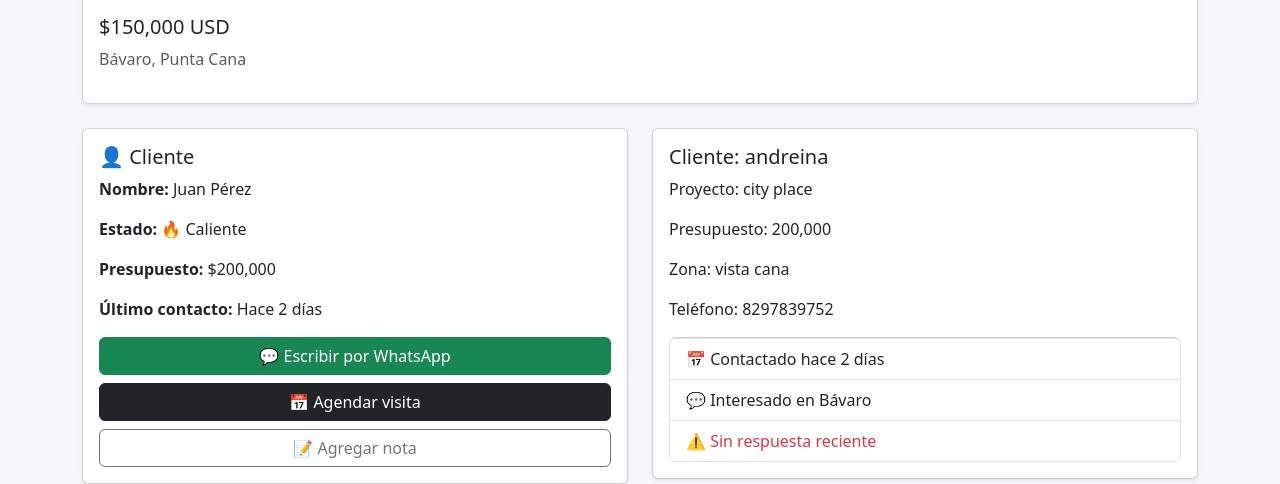
After one commit to cesarromerofit-stack/crm-cesar, a Flask app: page /propiedad/1 in a window 1280 px wide. The commit adds this page. Shown: the part 916-1400 px from the top of the page. Run offline with Flask 3, Linux system fonts and the light colour scheme; data comes from the database, SQL or seed files in the repository.

Commit message:
boton ver funcionando

```diff
--- a/app.py
+++ b/app.py
@@ -22,6 +22,7 @@ def ver_clientes():
         telefono TEXT
     )
     """)
+
 
     # Filtrar o traer todos
     if zona_filtro:
@@ -81,6 +82,18 @@ def guardar():
 def inicio():
     return render_template('index.html')
 
+# 🔹 NUEVA VISTA
+@app.route('/propiedad/<int:id>')
+def propiedad(id):
+    conn = sqlite3.connect("clientes.db")
+    cursor = conn.cursor()
+
+    cursor.execute("SELECT * FROM clientes WHERE id = ?", (id,))
+    cliente = cursor.fetchone()
+
+    conn.close()
+
+    return render_template("propiedad.html", cliente=cliente)
 
 # 🔹 RUN
 if __name__ == '__main__':
--- a/templates/clientes.html
+++ b/templates/clientes.html
@@ -77,6 +77,7 @@
                                 <th>Presupuesto</th>
                                 <th>Zona</th>
                                 <th>Teléfono</th>
+                                <th>Acciones</th>
                             </tr>
                         </thead>
 
@@ -88,6 +89,11 @@
                                 <td>{{ c[3] }}</td>
                                 <td>{{ c[4] }}</td>
                                 <td>{{ c[5] }}</td>
+                                <td>
+                                    <a href="/propiedad/{{ c[0] }}" class="btn btn-sm btn-primary">
+                                        Ver
+                                    </a>
+                                </td>
                             </tr>
                             {% endfor %}
                         </tbody>
--- /dev/null
+++ b/templates/propiedad.html
@@ -0,0 +1,80 @@
+<!DOCTYPE html>
+<html lang="es">
+
+<head>
+    <meta charset="UTF-8">
+    <title>Propiedad</title>
+    <link href="https://cdn.jsdelivr.net/npm/bootstrap@5.3.0/dist/css/bootstrap.min.css" rel="stylesheet">
+</head>
+
+<body style="background:#f5f7fb;">
+
+    <div class="container mt-4">
+
+        <!-- TÍTULO -->
+        <h2 class="mb-3">🏝️ Apartamento en Punta Cana</h2>
+
+        <!-- IMAGEN -->
+        <div class="card mb-4 shadow-sm">
+            <img src="https://images.unsplash.com/photo-1600585154340-be6161a56a0c" class="card-img-top">
+            <div class="card-body">
+                <h5>$150,000 USD</h5>
+                <p class="text-muted">Bávaro, Punta Cana</p>
+            </div>
+        </div>
+
+        <div class="row">
+
+            <!-- INFO CLIENTE -->
+            <div class="col-md-6">
+                <div class="card p-3 shadow-sm">
+
+                    <h5>👤 Cliente</h5>
+
+                    <p><strong>Nombre:</strong> Juan Pérez</p>
+                    <p><strong>Estado:</strong> 🔥 Caliente</p>
+                    <p><strong>Presupuesto:</strong> $200,000</p>
+                    <p><strong>Último contacto:</strong> Hace 2 días</p>
+
+                    <!-- BOTONES -->
+                    <a href="https://wa.me/1{{ cliente[5] }}" target="_blank" class="btn btn-success w-100 mb-2">
+                        💬 Escribir por WhatsApp
+                    </a>
+
+                    <button class="btn btn-dark w-100 mb-2">
+                        📅 Agendar visita
+                    </button>
+
+                    <button class="btn btn-outline-secondary w-100">
+                        📝 Agregar nota
+                    </button>
+
+                </div>
+            </div>
+
+            <!-- SEGUIMIENTO -->
+            <div class="col-md-6">
+                <div class="card p-3 shadow-sm">
+
+                    <h5>Cliente: {{ cliente[1] }}</h5>
+                    <p>Proyecto: {{ cliente[2] }}</p>
+                    <p>Presupuesto: {{ cliente[3] }}</p>
+                    <p>Zona: {{ cliente[4] }}</p>
+                    <p>Teléfono: {{ cliente[5] }}</p>
+
+                    <ul class="list-group">
+                        <li class="list-group-item">📅 Contactado hace 2 días</li>
+                        <li class="list-group-item">💬 Interesado en Bávaro</li>
+                        <li class="list-group-item text-danger">⚠️ Sin respuesta reciente</li>
+                    </ul>
+
+                </div>
+            </div>
+
+        </div>
+
+    </div>
+
+</body>
+
+</html>
```
